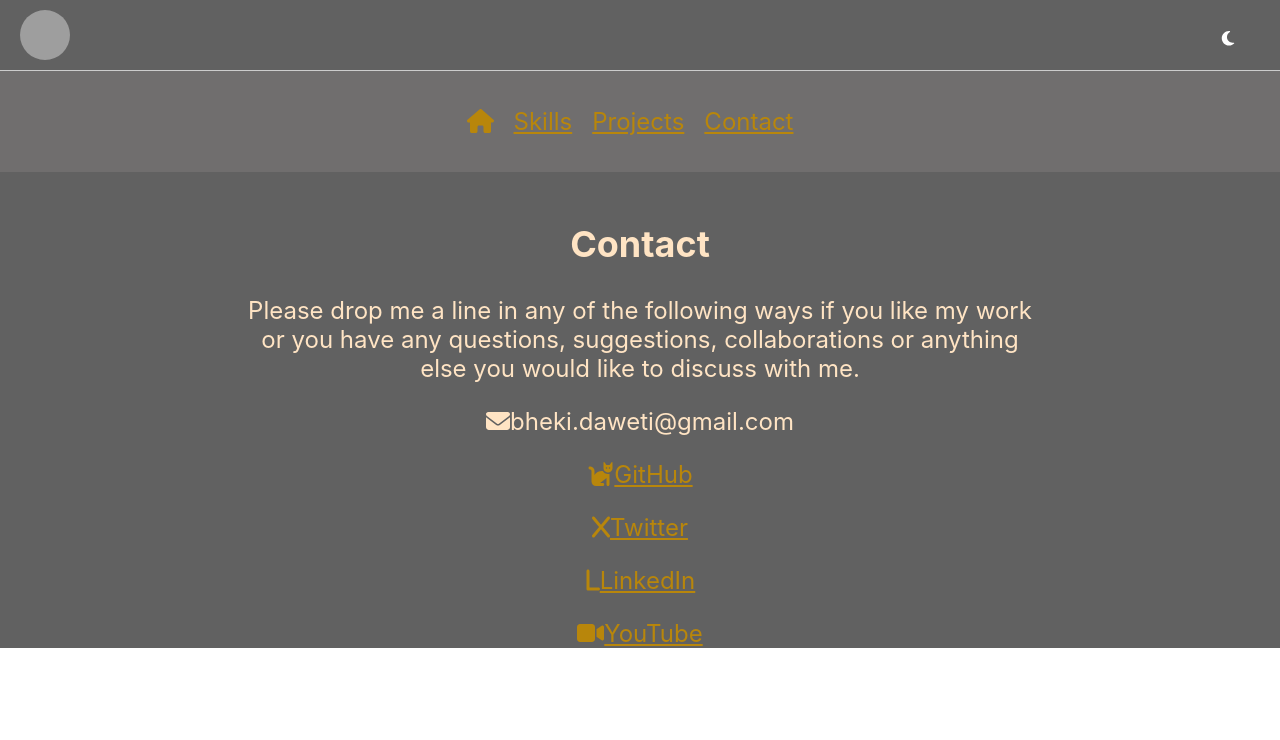
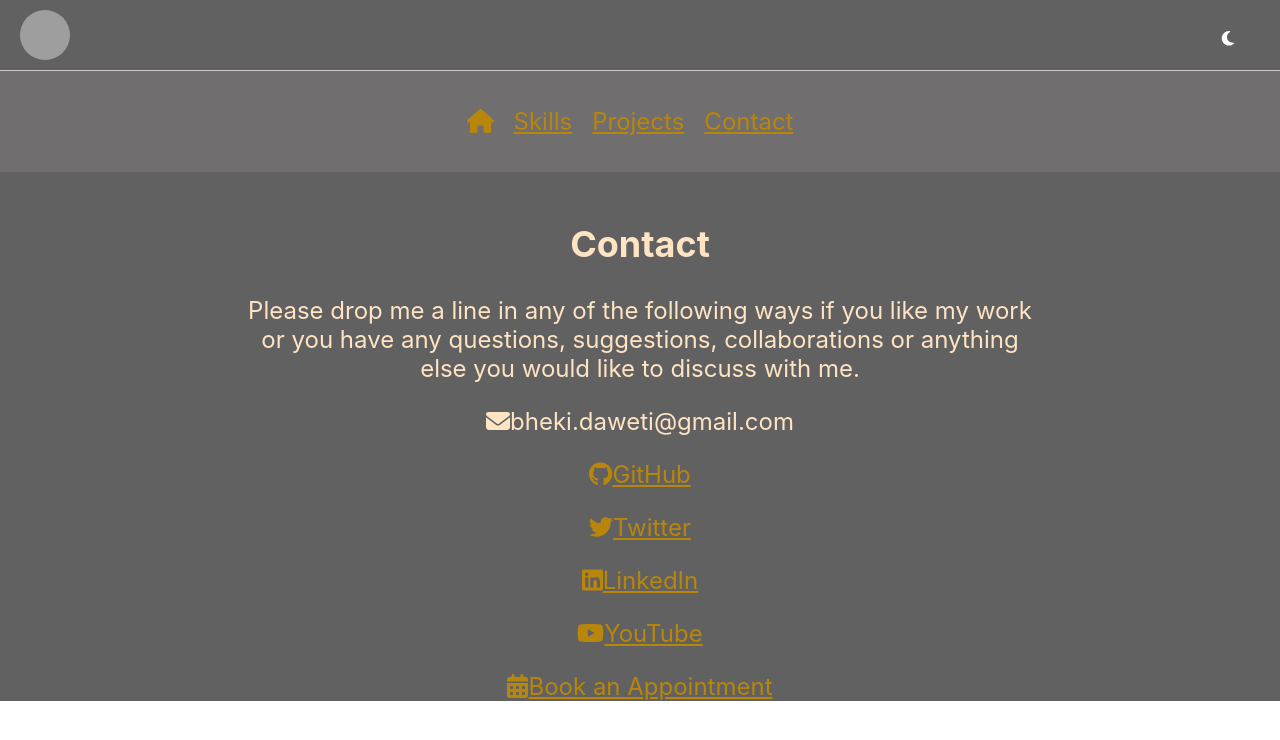
Before and after one commit to bhekidaweti/bk-portfolio, a React (Create React App) app: page /contact in a window 1280 px wide. Shown: the top 740 px of the page. Built offline with nearby package versions, Linux system fonts and the light colour scheme; grey boxes are pictures that could not be loaded.

Commit message:
Update Contact.js
Added new contact icons

```diff
--- a/src/components/Contact.js
+++ b/src/components/Contact.js
@@ -1,6 +1,7 @@
 import React from 'react';
 import { FontAwesomeIcon } from '@fortawesome/react-fontawesome';
-import {  faCat, faEnvelope, faL, faVideoCamera, faX } from '@fortawesome/free-solid-svg-icons';
+import { faLinkedin, faTwitter, faGithub, faYoutube } from '@fortawesome/free-brands-svg-icons';
+import { faCalendarAlt , faEnvelope} from '@fortawesome/free-solid-svg-icons';
 
 
 
@@ -10,10 +11,11 @@ const Contact = () => {
       <h1>Contact</h1>
       <p> Please drop me a line in any of the following ways if you like my work or you have any questions, suggestions, collaborations or anything else you would like to discuss with me.  </p>
       <p>   <FontAwesomeIcon icon={faEnvelope} />bheki.daweti@gmail.com</p>
-      <p>  <a href='https://github.com/bhekidaweti'> <FontAwesomeIcon icon={faCat} />GitHub</a></p>
-      <p>  <a href='https://x.com/@d_bheki'> <FontAwesomeIcon icon={faX} />Twitter</a></p>
-      <p>  <a href='https://linkedin.com/in/bhekinkosi-daweti'> <FontAwesomeIcon icon={faL} />LinkedIn</a></p>
-      <p>  <a href='https://youtube.com/@bhekidaweti8703'> <FontAwesomeIcon icon={faVideoCamera} />YouTube</a></p>
+      <p>  <a href='https://github.com/bhekidaweti'> <FontAwesomeIcon icon={faGithub} />GitHub</a></p>
+      <p>  <a href='https://x.com/@d_bheki'> <FontAwesomeIcon icon={faTwitter} />Twitter</a></p>
+      <p>  <a href='https://linkedin.com/in/bhekinkosi-daweti'> <FontAwesomeIcon icon={faLinkedin} />LinkedIn</a></p>
+      <p>  <a href='https://youtube.com/@bhekidaweti8703'> <FontAwesomeIcon icon={faYoutube} />YouTube</a></p>
+      <p>  <a href="/appointment"> <FontAwesomeIcon icon={faCalendarAlt} />Book an Appointment</a></p>
     </section>
   );
 }
```
